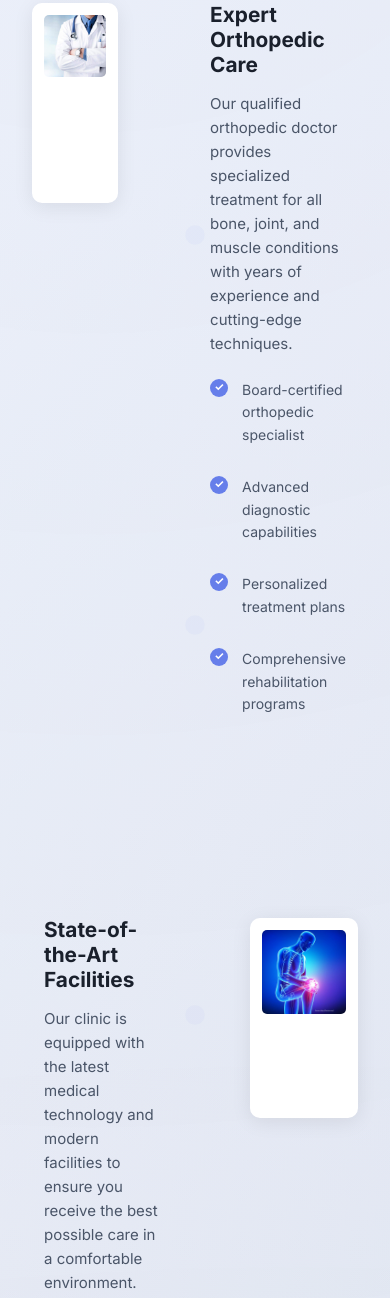
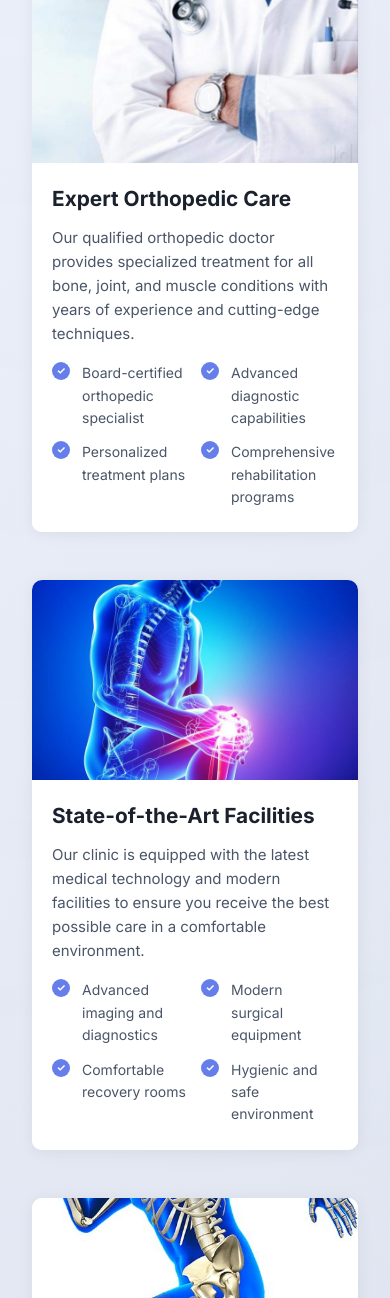
Before and after one commit to WilsonBundi/orth-care, a website: page public/index.html in a window 390 px wide. Shown: the part 1194-2492 px from the top of the page. Drawn offline with nearby package versions, Linux system fonts and the light colour scheme.

Commit message:
Professional landing page: individual card sections, image on top, content below, no overlaps

```diff
--- a/public/index.html
+++ b/public/index.html
@@ -548,44 +548,41 @@
             opacity: 0.4;
         }
 
-        /* Section with Image Layout - Clean Professional Style */
+        /* Individual Feature Sections - Professional Landing Page Style */
         .section-with-image {
-            display: grid;
-            grid-template-columns: 1fr 1fr;
-            gap: 80px;
-            align-items: start;
-            margin-bottom: 100px;
+            display: block;
+            max-width: 1200px;
+            margin: 0 auto 120px;
+            background: white;
+            border-radius: 16px;
+            box-shadow: 0 2px 16px rgba(0, 0, 0, 0.06);
+            overflow: hidden;
             position: relative;
             z-index: 2;
-            padding: 40px 0;
         }
 
         .section-with-image.reverse {
-            direction: rtl;
-        }
-
-        .section-with-image.reverse > * {
             direction: ltr;
         }
 
         .section-image {
             position: relative;
             width: 100%;
-            padding: 20px;
-            background: white;
-            border-radius: 16px;
-            box-shadow: 0 4px 20px rgba(0, 0, 0, 0.08);
+            height: 400px;
+            overflow: hidden;
         }
 
         .section-image img {
             width: 100%;
-            height: auto;
+            height: 100%;
+            object-fit: cover;
+            object-position: center;
             display: block;
-            border-radius: 8px;
         }
 
         .section-content {
-            padding: 20px 0;
+            padding: 48px 60px;
+            background: white;
         }
 
         .section-content h3 {
@@ -608,13 +605,15 @@
         .section-content ul {
             list-style: none;
             padding: 0;
-            margin-top: 1.5rem;
+            margin: 0;
+            display: grid;
+            grid-template-columns: repeat(2, 1fr);
+            gap: 1rem;
         }
 
         .section-content ul li {
-            font-size: 1rem;
+            font-size: 0.9375rem;
             color: #4a5568;
-            margin-bottom: 1rem;
             padding-left: 2rem;
             position: relative;
             line-height: 1.6;
@@ -625,9 +624,9 @@
             content: '✓';
             position: absolute;
             left: 0;
-            top: 0.125rem;
-            width: 24px;
-            height: 24px;
+            top: 0;
+            width: 22px;
+            height: 22px;
             background: #667eea;
             color: white;
             border-radius: 50%;
@@ -635,7 +634,9 @@
             align-items: center;
             justify-content: center;
             font-weight: bold;
-            font-size: 0.875rem;
+            font-size: 0.75rem;
+            line-height: 22px;
+            text-align: center;
         }
 
         .container {
@@ -861,9 +862,13 @@
         }
 
         /* Services Section Image Styling */
-        .services .section-image {
+        .services .section-with-image {
             background: rgba(255, 255, 255, 0.1);
-            box-shadow: 0 4px 20px rgba(0, 0, 0, 0.2);
+            box-shadow: 0 2px 16px rgba(0, 0, 0, 0.2);
+        }
+
+        .services .section-content {
+            background: transparent;
         }
 
         .services .section-content h3 {
@@ -1396,36 +1401,18 @@
                 font-size: 14px;
             }
 
-            /* Mobile Image Sections */
+            /* Mobile Individual Sections */
             .section-with-image {
-                grid-template-columns: 1fr !important;
-                gap: 40px;
                 margin-bottom: 60px;
-                display: block !important;
-                padding: 20px 0;
-            }
-
-            .section-with-image.reverse {
-                direction: ltr !important;
+                border-radius: 12px;
             }
 
             .section-image {
-                width: 100%;
-                padding: 16px;
-                margin-bottom: 28px;
-                border-radius: 12px;
-            }
-
-            .section-image img {
-                width: 100%;
-                height: auto;
-                border-radius: 6px;
+                height: 280px;
             }
 
             .section-content {
-                padding: 0 16px;
-                width: 100%;
-                text-align: left;
+                padding: 32px 24px;
             }
 
             .section-content h3 {
@@ -1444,25 +1431,22 @@
             }
 
             .section-content ul {
-                margin-top: 1.25rem;
-                padding-left: 0;
-                list-style: none;
+                grid-template-columns: 1fr;
+                gap: 0.875rem;
             }
 
             .section-content ul li {
                 font-size: 0.9375rem;
-                padding: 8px 0 8px 2.25rem;
+                padding-left: 2rem;
                 line-height: 1.5;
-                position: relative;
                 color: #4a5568;
-                margin-bottom: 0.875rem;
             }
 
             .section-content ul li::before {
                 width: 20px;
                 height: 20px;
-                font-size: 0.75rem;
-                top: 0.5rem;
+                font-size: 0.7rem;
+                line-height: 20px;
             }
         }
 
@@ -1548,18 +1532,17 @@
                 font-size: 15px !important;
             }
 
+            .section-with-image {
+                margin-bottom: 48px;
+                border-radius: 10px;
+            }
+
             .section-image {
-                padding: 12px;
-                margin-bottom: 24px;
-                border-radius: 10px;
-            }
-
-            .section-image img {
-                border-radius: 5px;
+                height: 240px;
             }
 
             .section-content {
-                padding: 0 12px;
+                padding: 24px 20px;
             }
 
             .section-content h3 {
@@ -1574,19 +1557,19 @@
             }
 
             .section-content ul {
-                margin-top: 1rem;
+                gap: 0.75rem;
             }
 
             .section-content ul li {
                 font-size: 0.875rem;
-                padding: 7px 0 7px 2rem;
+                padding-left: 1.875rem;
             }
 
             .section-content ul li::before {
                 width: 18px;
                 height: 18px;
-                font-size: 0.7rem;
-                top: 0.4375rem;
+                font-size: 0.65rem;
+                line-height: 18px;
             }
 
             .footer-section h3 {
```
